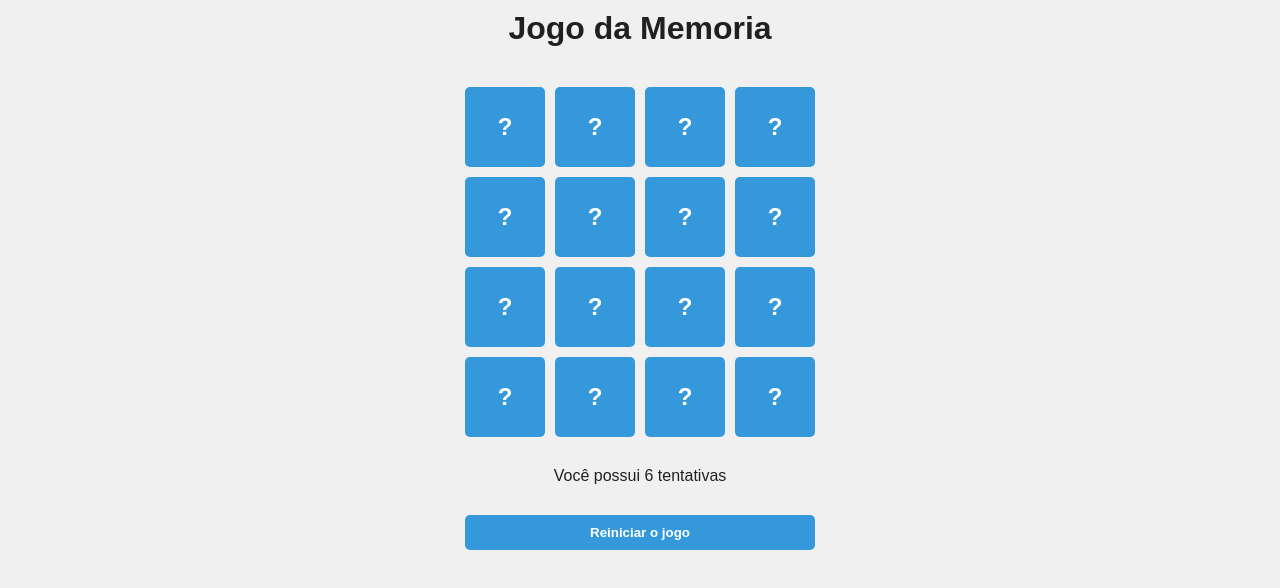
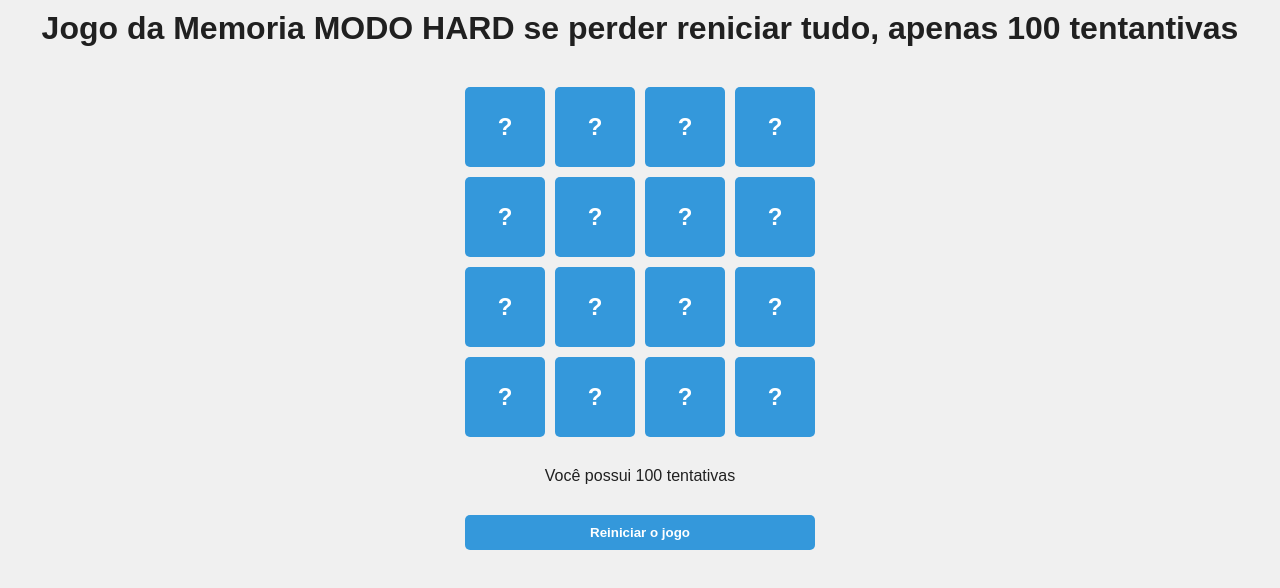
Before and after one commit to AdsonTanajura/react-typescript, a React (Vite) app in the folder 9_jogo_da_memoria/: page / in a window 1280 px wide. Shown: the top 588 px of the page. Built offline with nearby package versions, Linux system fonts and the light colour scheme.

Commit message:
Funcao de reiniciar o jogo

```diff
--- a/9_jogo_da_memoria/src/App.jsx
+++ b/9_jogo_da_memoria/src/App.jsx
@@ -3,7 +3,10 @@ import Game from './components/Game/Game';
 function App() {
   return (
     <>
-      <h1>Jogo da Memoria</h1>
+      <h1>
+        Jogo da Memoria MODO HARD se perder reniciar tudo, apenas 100
+        tentantivas
+      </h1>
       <Game />
     </>
   );
--- a/9_jogo_da_memoria/src/components/Game/Game.jsx
+++ b/9_jogo_da_memoria/src/components/Game/Game.jsx
@@ -28,7 +28,8 @@ generateCards();
 const Game = () => {
   const [cards, setCards] = useState(generateCards());
   const [flippedCards, setFlippedCards] = useState([]);
-  const [chances, setChances] = useState(6);
+  const playerChances = 100;
+  const [chances, setChances] = useState(playerChances);
 
   const handleCardClick = (clickCard) => {
     if (chances === 0) return;
@@ -60,6 +61,12 @@ const Game = () => {
 
   const result = cards.filter((card) => card.isFlipped).length;
 
+  const resetGame = () => {
+    setChances(playerChances);
+    setFlippedCards([]);
+    setCards(generateCards());
+  };
+
   return (
     <div className="game">
       <Board cards={cards} onCardLick={handleCardClick} />
@@ -71,7 +78,9 @@ const Game = () => {
         <p>Você possui {chances} tentativas</p>
       )}
 
-      <button className="btn">Reiniciar o jogo</button>
+      <button className="btn" onClick={resetGame}>
+        Reiniciar o jogo
+      </button>
     </div>
   );
 };
```
